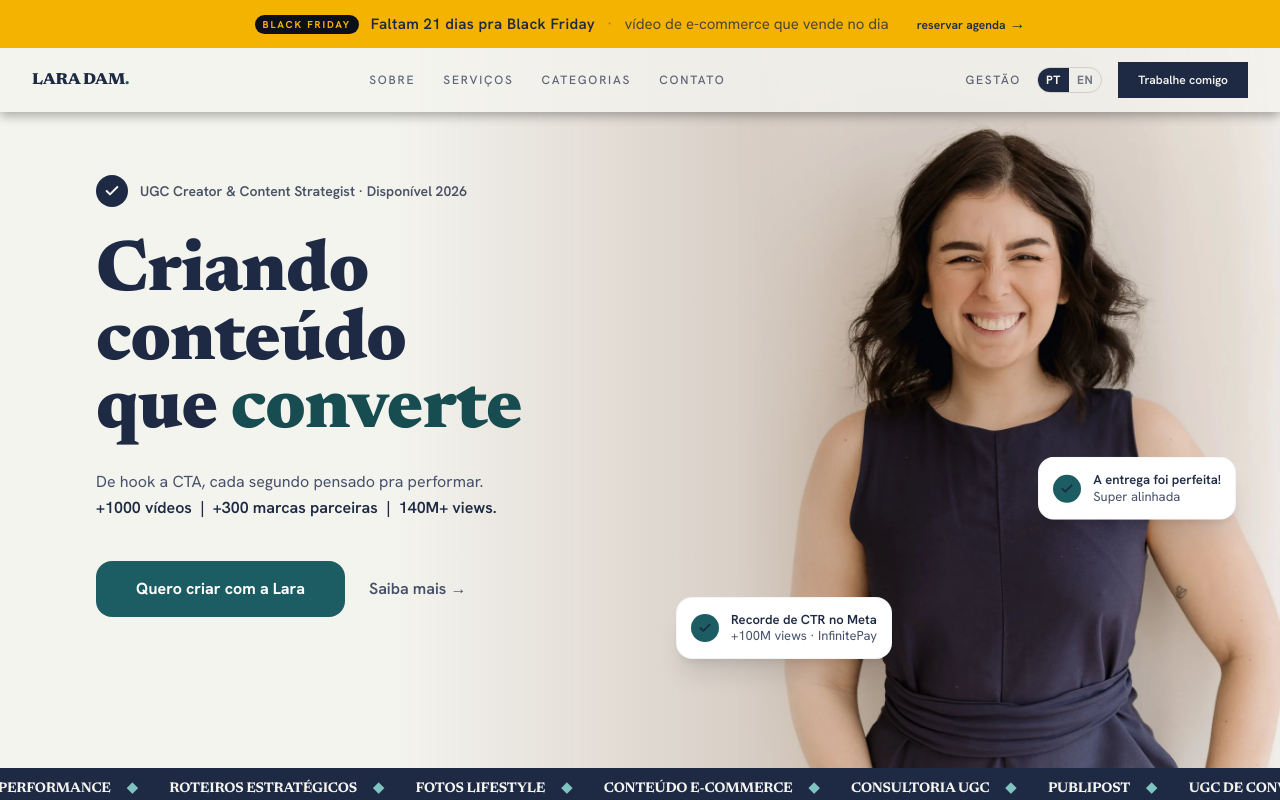
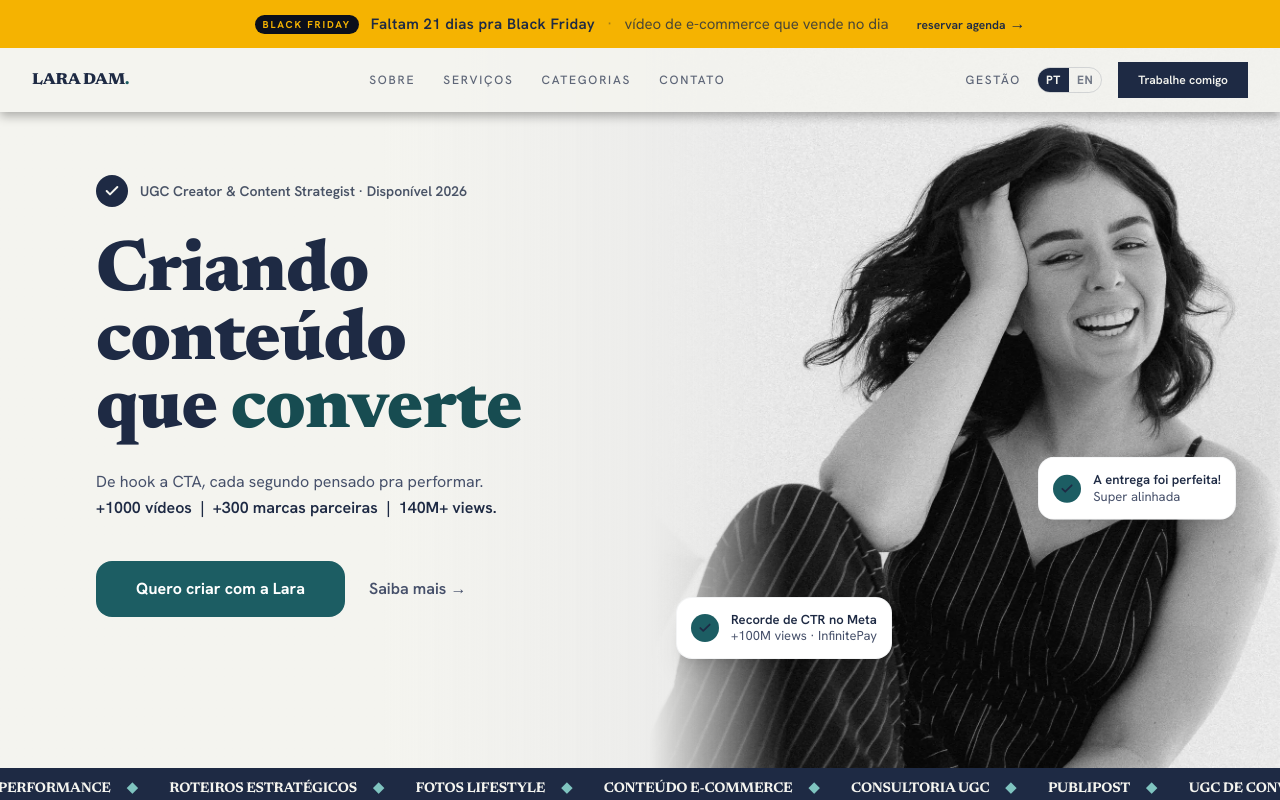
Before and after one commit to eilaradam/laradam-ugc, a Next.js app: page / in a window 1280 px wide. Shown: the top 800 px of the page. Built offline with nearby package versions, Linux system fonts and the light colour scheme.

Commit message:
Capa: foto P&B rindo (ensaio) no lugar do sorriso na parede
Co-Authored-By: Claude Opus 5.5 <noreply@anthropic.com>

```diff
--- a/src/app/page.tsx
+++ b/src/app/page.tsx
@@ -28,6 +28,7 @@ export default function Home() {
         <Nav menuEmbaixo />
       <Hero
         fundo={[
+          { src: "/capa/5-pb-rindo.webp", cor: "#EAEAEA", celRight: "-12%" },
           { src: "/capa/1-sorriso.webp", cor: "#D7CDC4" },
           { src: "/capa/2-seria.webp", cor: "#D9D0C9" },
           { src: "/capa/3-cabelo.webp", cor: "#D6CDC5" },
--- a/src/components/heroes/FundoTrocando.tsx
+++ b/src/components/heroes/FundoTrocando.tsx
@@ -1,4 +1,5 @@
-export type FotoFundo = { src: string; cor: string };
+// celRight: quanto a foto sai pela direita no celular (padrão -42%); menos negativo mostra mais o lado direito da foto
+export type FotoFundo = { src: string; cor: string; celRight?: string };
 
 // Foto de fundo da capa: só a primeira da lista, com um zoom lento ao abrir (capa-zoom no globals.css).
 // A Lara cansou do loop trocando as 4 fotos; pra mudar a foto, troque a ordem da lista na página.
@@ -18,8 +19,9 @@ export default function FundoTrocando({ fotos, modo = "fundo", className = "" }:
           src={f.src}
           alt=""
           fetchPriority="high"
-          className={`capa-zoom ${bloco ? "absolute inset-0 w-full h-full object-cover object-top" : "absolute right-[-42%] md:right-0 top-0 h-full w-auto max-w-none object-cover object-top"}`}
+          className={`capa-zoom ${bloco ? "absolute inset-0 w-full h-full object-cover object-top" : "absolute right-[var(--cel-right,-42%)] md:right-0 top-0 h-full w-auto max-w-none object-cover object-top"}`}
           style={bloco ? undefined : {
+            ...(f.celRight ? { "--cel-right": f.celRight } : {}),
             maskImage: "linear-gradient(to right, transparent 0%, black 22%)",
             WebkitMaskImage: "linear-gradient(to right, transparent 0%, black 22%)",
           }}
```
Also changed, not shown: public/capa/5-pb-rindo.webp (added).
